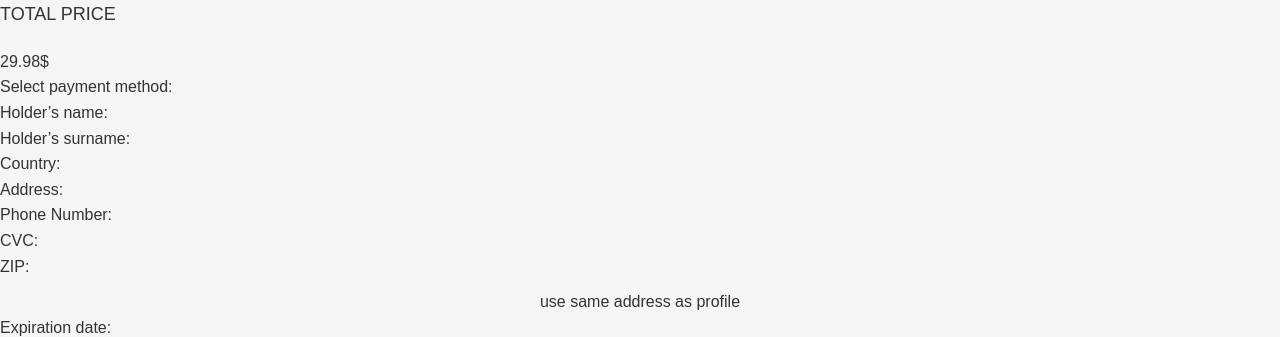
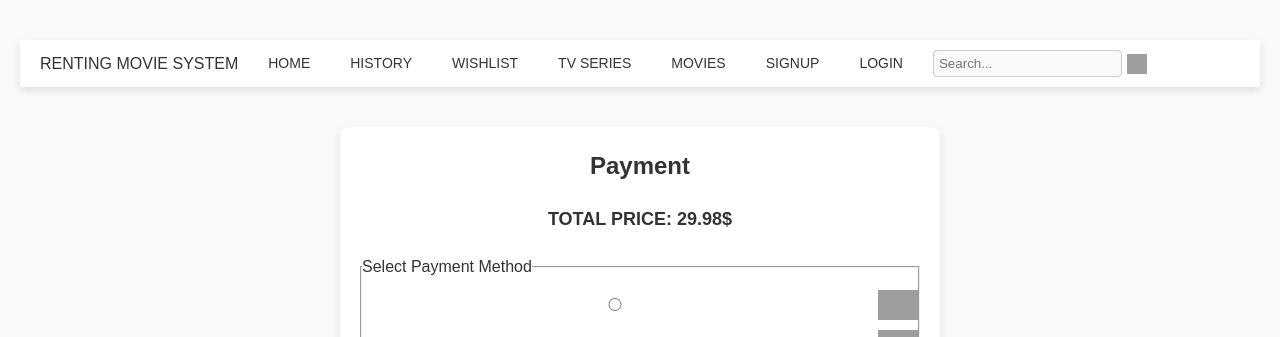
Before and after one commit to ammaster10s/Rent_a_Movie, a PHP site: page /Payment.html in a window 1280 px wide. Shown: the top 337 px of the page. Run offline with PHP 8.4, Linux system fonts and the light colour scheme; grey boxes are pictures that could not be loaded.

Commit message:
Feat: Page Complete

```diff
--- a/Payment.html
+++ b/Payment.html
@@ -1,72 +1,101 @@
 <!DOCTYPE html>
-<html>
+<html lang="en">
   <head>
     <meta charset="utf-8" />
+    <meta name="viewport" content="width=device-width, initial-scale=1.0" />
+    <title>Payment</title>
     <link rel="stylesheet" href="globals.css" />
     <link rel="stylesheet" href="style.css" />
   </head>
   <body>
-    <div class="PAYMENT">
-      <div class="div">
-        <div class="overlap">
-          <div class="group">
-            <div class="overlap-group">
-              <div class="rectangle"></div>
-              <div class="rectangle-2"></div>
-              <div class="rectangle-3"></div>
-              <div class="rectangle-4"></div>
-              <div class="rectangle-5"></div>
-              <div class="rectangle-6"></div>
-              <div class="rectangle-7"></div>
-              <div class="text-wrapper">TOTAL PRICE</div>
-              <div class="text-wrapper-2">29.98$</div>
-              <div class="text-wrapper-3">Select payment method:</div>
-              <div class="text-wrapper-4">Holder’s name:</div>
-              <div class="text-wrapper-5">Holder’s surname:</div>
-              <div class="text-wrapper-6">Country:</div>
-              <div class="text-wrapper-7">Address:</div>
-              <div class="text-wrapper-8">Phone Number:</div>
-              <div class="text-wrapper-9">CVC:</div>
-              <div class="text-wrapper-10">ZIP:</div>
-              <p class="p">use same address as profile</p>
-              <div class="text-wrapper-11">Expiration date:</div>
-              <div class="rectangle-8"></div>
-              <div class="rectangle-9"></div>
-              <div class="rectangle-10"></div>
+    <!-- Navigation Bar -->
+    <nav class="navbar">
+      <div class="navbar-container">
+        <div class="brand">RENTING MOVIE SYSTEM</div>
+        <a href="Home.html">HOME</a>
+        <a href="history.html">HISTORY</a>
+        <a href="wishlist.html">WISHLIST</a>
+        <a href="tv_series.html">TV SERIES</a>
+        <a href="movies.html">MOVIES</a>
+        <a href="Signin.html">SIGNUP</a>
+        <a href="Login.html">LOGIN</a>
+        <div class="search-container">
+          <input type="text" placeholder="Search..." aria-label="Search" />
+          <img src="img/1413908-1.png" alt="Search Icon" />
         </div>
       </div>
-          <img class="polygon" src="img/polygon-1.svg" />
-          <div class="text-wrapper-12">PAY</div>
-          <div class="rectangle-11"></div>
+    </nav>
+
+    <!-- Payment Section -->
+    <div class="payment-page">
+      <h1 class="payment-title">Payment</h1>
+
+      <!-- Total Price -->
+      <div class="total-price">
+        <span>TOTAL PRICE:</span>
+        <span class="price">29.98$</span>
       </div>
-        <div class="overlap-2">
-          <div class="image-wrapper"><img class="image" src="img/image-7.png" /></div>
-          <div class="text-wrapper-13">PAYMENT METHOD</div>
-          <img class="element" src="img/196566-1.png" />
-          <img class="mastercard-icon" src="img/mastercard-icon-2048x1587-tygju446-1.png" />
-          <img class="visa" src="img/visa-512-1.png" />
+
+      <!-- Payment Form -->
+      <form action="process_payment.php" method="post" class="payment-form">
+        <!-- Payment Method -->
+        <fieldset>
+          <legend>Select Payment Method</legend>
+          <div class="payment-methods">
+            <label>
+              <input type="radio" name="payment_method" value="visa" required />
+              <img src="img/visa-512-1.png" alt="Visa" class="payment-icon" />
+            </label>
+            <label>
+              <input type="radio" name="payment_method" value="mastercard" />
+              <img src="img/mastercard-icon-2048x1587-tygju446-1.png" alt="Mastercard" class="payment-icon" />
+            </label>
           </div>
-        <div class="text-wrapper-14">PAYMENT</div>
-        <div class="search-bar">
-          <div class="overlap-3">
-            <div class="navbar-wrapper">
-              <div class="navbar">
-                <div class="text-wrapper-15">RENTING MOVIE SYSTEM</div>
-                <div class="text-wrapper-16">SIGNUP</div>
-                <div class="text-wrapper-17">LOGIN</div>
-                <div class="text-wrapper-18">MOVIES</div>
-                <div class="text-wrapper-19">WISHLIST</div>
-                <div class="text-wrapper-20">HOME</div>
-                <div class="text-wrapper-21">TV SERIES</div>
-                <div class="div-wrapper"><div class="text-wrapper-22">Search...</div></div>
-                <img class="img" src="img/1413908-1.png" />
+        </fieldset>
+
+        <!-- Card Details -->
+        <div class="form-group">
+          <label for="card_name">Holder's Name:</label>
+          <input type="text" id="card_name" name="card_name" placeholder="Enter card holder's name" required />
         </div>
+        <div class="form-group">
+          <label for="card_surname">Holder's Surname:</label>
+          <input type="text" id="card_surname" name="card_surname" placeholder="Enter card holder's surname" required />
         </div>
-            <img class="image-2" src="img/image-11.png" />
-            <div class="text-wrapper-23">HISTORY</div>
+        <div class="form-group">
+          <label for="expiration_date">Expiration Date:</label>
+          <input type="month" id="expiration_date" name="expiration_date" required />
         </div>
+        <div class="form-group">
+          <label for="cvc">CVC:</label>
+          <input type="number" id="cvc" name="cvc" placeholder="CVC Code" required />
         </div>
+
+        <!-- Address Details -->
+        <div class="form-group">
+          <label for="country">Country:</label>
+          <input type="text" id="country" name="country" placeholder="Enter your country" required />
         </div>
+        <div class="form-group">
+          <label for="address">Address:</label>
+          <input type="text" id="address" name="address" placeholder="Enter your address" required />
+        </div>
+        <div class="form-group">
+          <label for="zip">ZIP Code:</label>
+          <input type="text" id="zip" name="zip" placeholder="ZIP Code" required />
+        </div>
+        <div class="form-group">
+          <label for="phone">Phone Number:</label>
+          <input type="tel" id="phone" name="phone" placeholder="Enter your phone number" required />
+        </div>
+        <div class="form-group">
+          <input type="checkbox" id="same_address" name="same_address" />
+          <label for="same_address">Use the same address as profile</label>
+        </div>
+
+        <!-- Pay Button -->
+        <button type="submit" class="pay-button">PAY</button>
+      </form>
     </div>
   </body>
 </html>
--- a/style.css
+++ b/style.css
@@ -313,3 +313,213 @@ label {
     height: auto;
     margin: 10px;
   }
+
+
+  /* General Reset */
+* {
+    margin: 0;
+    padding: 0;
+    box-sizing: border-box;
+  }
+
+  body {
+    font-family: Arial, sans-serif;
+    background-color: #f9f9f9;
+    color: #333;
+    line-height: 1.6;
+    padding: 20px;
+  }
+
+  /* Navbar Styles */
+  .navbar {
+    display: flex;
+    justify-content: space-between;
+    align-items: center;
+    background-color: #ffffff;
+    padding: 10px 20px;
+    box-shadow: 0 4px 8px rgba(0, 0, 0, 0.1);
+  }
+
+  .navbar-container a {
+    text-decoration: none;
+    color: #333;
+    margin: 0 10px;
+    font-size: 14px;
+  }
+
+  .navbar-container .search-container {
+    display: flex;
+    align-items: center;
+  }
+
+  .search-container input {
+    padding: 5px;
+    border: 1px solid #ccc;
+    border-radius: 4px;
+    margin-right: 5px;
+  }
+
+  .search-container img {
+    width: 20px;
+    height: 20px;
+  }
+
+  /* Order Page */
+  .order-page {
+    max-width: 800px;
+    margin: 40px auto;
+    background-color: #ffffff;
+    padding: 20px;
+    border-radius: 8px;
+    box-shadow: 0 4px 8px rgba(0, 0, 0, 0.1);
+  }
+
+  .order-title {
+    font-size: 24px;
+    text-align: center;
+    margin-bottom: 20px;
+  }
+
+  .order-items {
+    margin-bottom: 20px;
+  }
+
+  .order-item {
+    display: flex;
+    justify-content: space-between;
+    align-items: center;
+    padding: 10px 0;
+    border-bottom: 1px solid #ccc;
+  }
+
+  .order-item:last-child {
+    border-bottom: none;
+  }
+
+  .item-details {
+    display: flex;
+    align-items: center;
+    gap: 10px;
+  }
+
+  .movie-title {
+    font-size: 18px;
+  }
+
+  .remove-button {
+    background-color
+
+  }
+
+/* General Reset */
+* {
+    margin: 0;
+    padding: 0;
+    box-sizing: border-box;
+  }
+
+  body {
+    font-family: Arial, sans-serif;
+    background-color: #f9f9f9;
+    color: #333;
+    line-height: 1.6;
+    padding: 20px;
+  }
+
+  /* Navbar */
+  .navbar {
+    display: flex;
+    justify-content: space-between;
+    align-items: center;
+    background-color: #ffffff;
+    padding: 10px 20px;
+    box-shadow: 0 4px 8px rgba(0, 0, 0, 0.1);
+  }
+
+  .navbar-container a {
+    text-decoration: none;
+    color: #333;
+    margin: 0 10px;
+  }
+
+  .search-container {
+    display: flex;
+    align-items: center;
+  }
+
+  .search-container input {
+    padding: 5px;
+    border: 1px solid #ccc;
+    border-radius: 4px;
+  }
+
+  /* Payment Page */
+  .payment-page {
+    max-width: 600px;
+    margin: 40px auto;
+    background-color: #ffffff;
+    padding: 20px;
+    border-radius: 8px;
+    box-shadow: 0 4px 8px rgba(0, 0, 0, 0.1);
+  }
+
+  .payment-title {
+    font-size: 24px;
+    text-align: center;
+    margin-bottom: 20px;
+  }
+
+  .total-price {
+    font-size: 18px;
+    font-weight: bold;
+    margin-bottom: 20px;
+    text-align: center;
+  }
+
+  .payment-form {
+    display: flex;
+    flex-direction: column;
+    gap: 15px;
+  }
+
+  .form-group {
+    display: flex;
+    flex-direction: column;
+  }
+
+  label {
+    font-weight: bold;
+    margin-bottom: 5px;
+  }
+
+  input {
+    padding: 10px;
+    border: 1px solid #ccc;
+    border-radius: 4px;
+  }
+
+  .payment-methods label {
+    display: flex;
+    align-items: center;
+    gap: 10px;
+  }
+
+  .payment-icon {
+    width: 40px;
+    height: auto;
+  }
+
+  .pay-button {
+    background-color: #007bff;
+    color: white;
+    padding: 10px;
+    border: none;
+    border-radius: 4px;
+    cursor: pointer;
+    font-size: 16px;
+    text-align: center;
+  }
+
+  .pay-button:hover {
+    background-color: #0056b3;
+  }
```
Also changed, not shown: Order.html (+55 -73 lines). Lines whose indentation alone changed are shown as unchanged.
